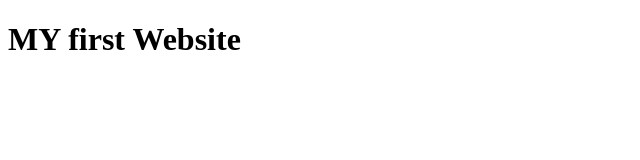
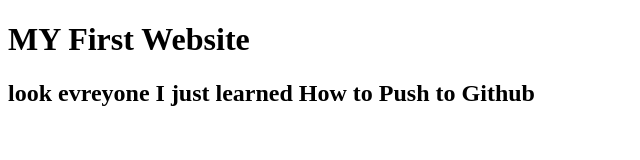
Before and after one commit to miraj090/My-first-Website-, a plain HTML site: page index.html in a window 1280 px wide. Shown: the whole page, without its empty margins (0-640 px from the left). Drawn offline with Linux system fonts and the light colour scheme.

Commit message:
learned push to github

```diff
--- a/index.html
+++ b/index.html
@@ -7,6 +7,7 @@
     <title>Document</title>
 </head>
 <body>
-    <h1>MY first Website</h1>
+    <h1>MY First Website</h1>
+    <h2>look evreyone I just learned How to Push to Github</h2>
 </body>
 </html>
```
